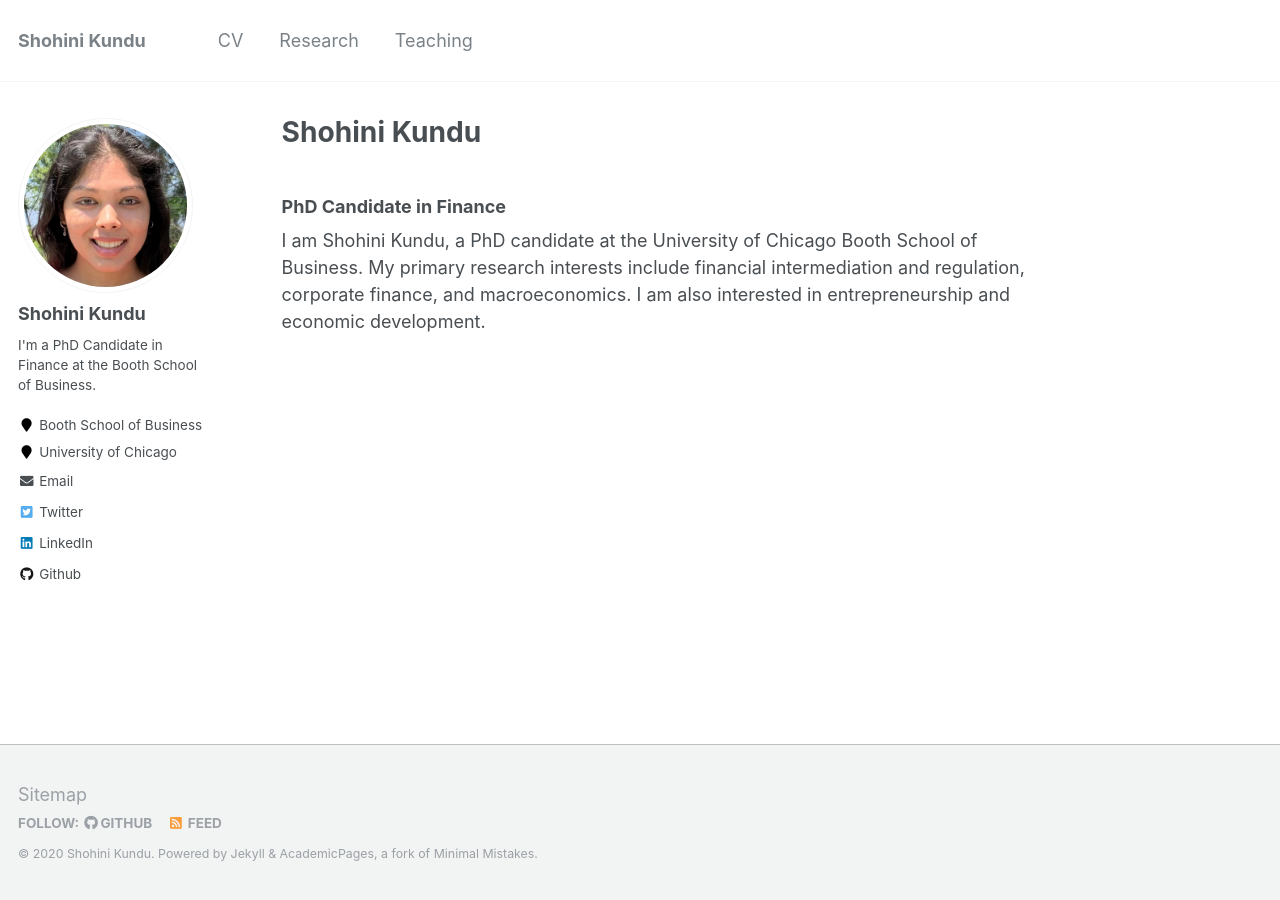
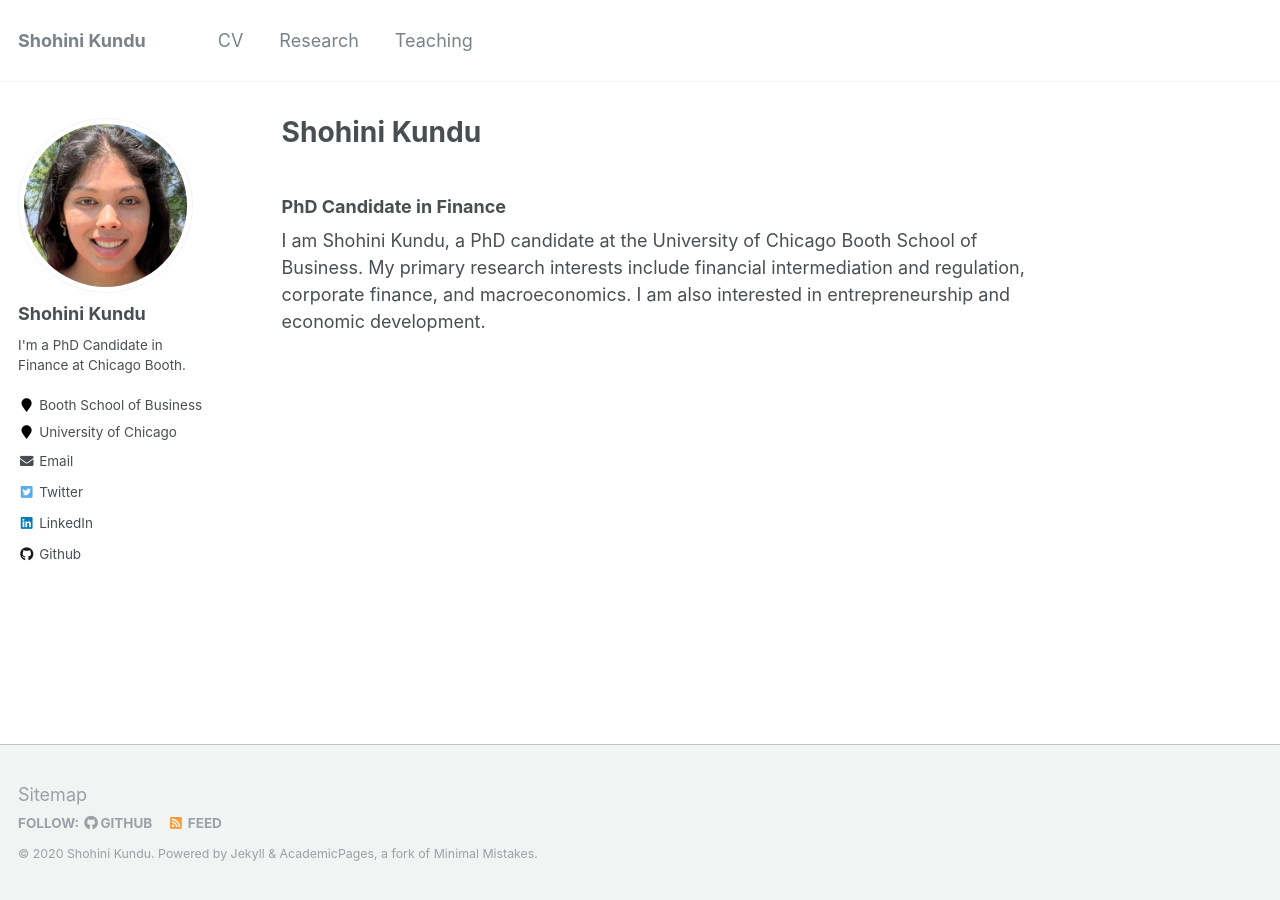
Before and after one commit to shohinikundu/shohinikundu.github.io, a Jekyll site: the page built from _pages/about.md, in a window 1280 px wide. Built offline with Jekyll 4.4.1, drawn with Linux system fonts in a browser that asks for light colours.

Commit message:
Update _config.yml

```diff
--- a/_config.yml
+++ b/_config.yml
@@ -82,7 +82,7 @@ analytics:
 author:
   name             : "Shohini Kundu"
   avatar           : "Shohini-Kundu-240x240.JPG"
-  bio              : "I'm a PhD Candidate in Finance at the Booth School of Business."
+  bio              : "I'm a PhD Candidate in Finance at Chicago Booth."
   location         : "Booth School of Business"
   employer         : "University of Chicago"
   pubmed           : # "https://www.ncbi.nlm.nih.gov/pubmed/?term=john+snow"
```
